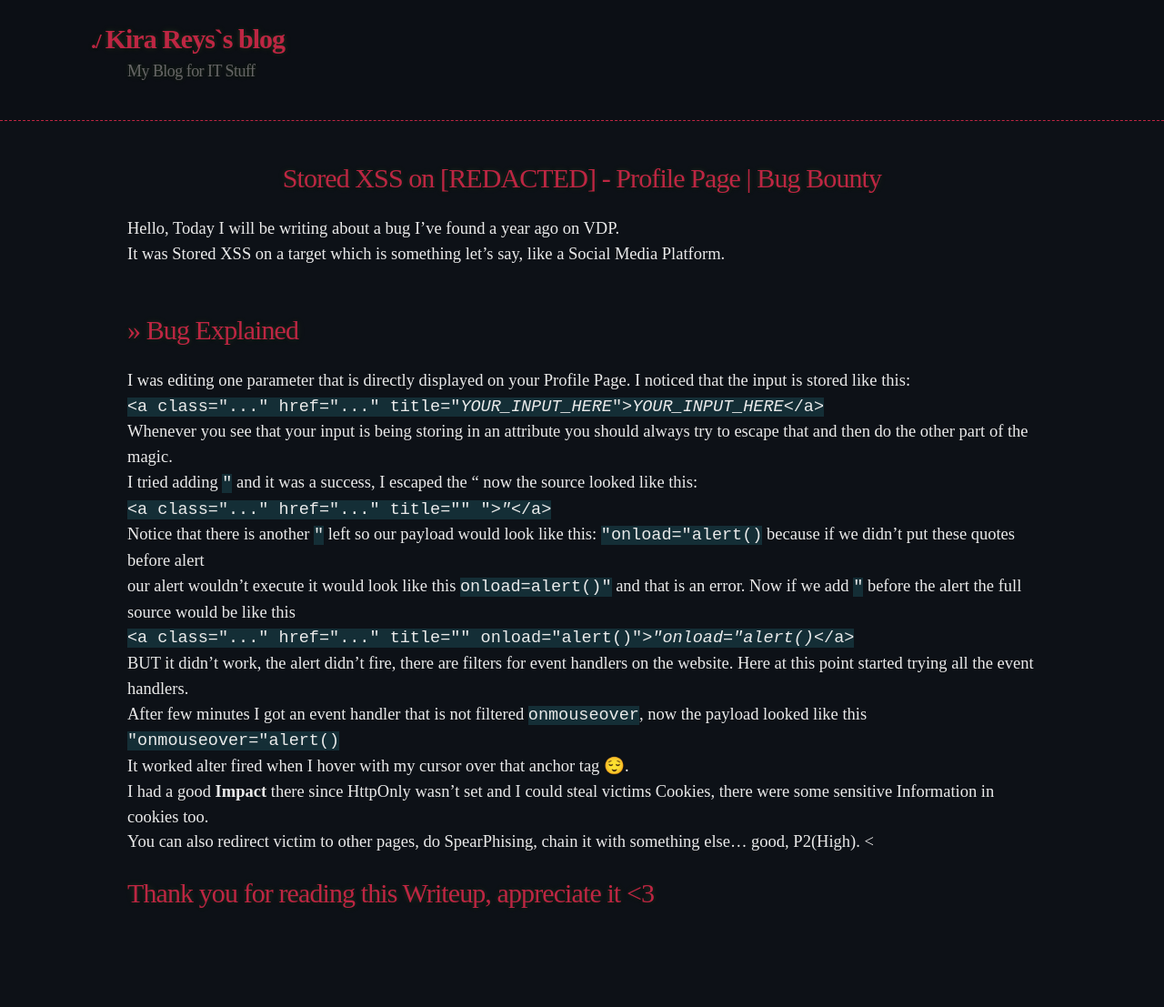
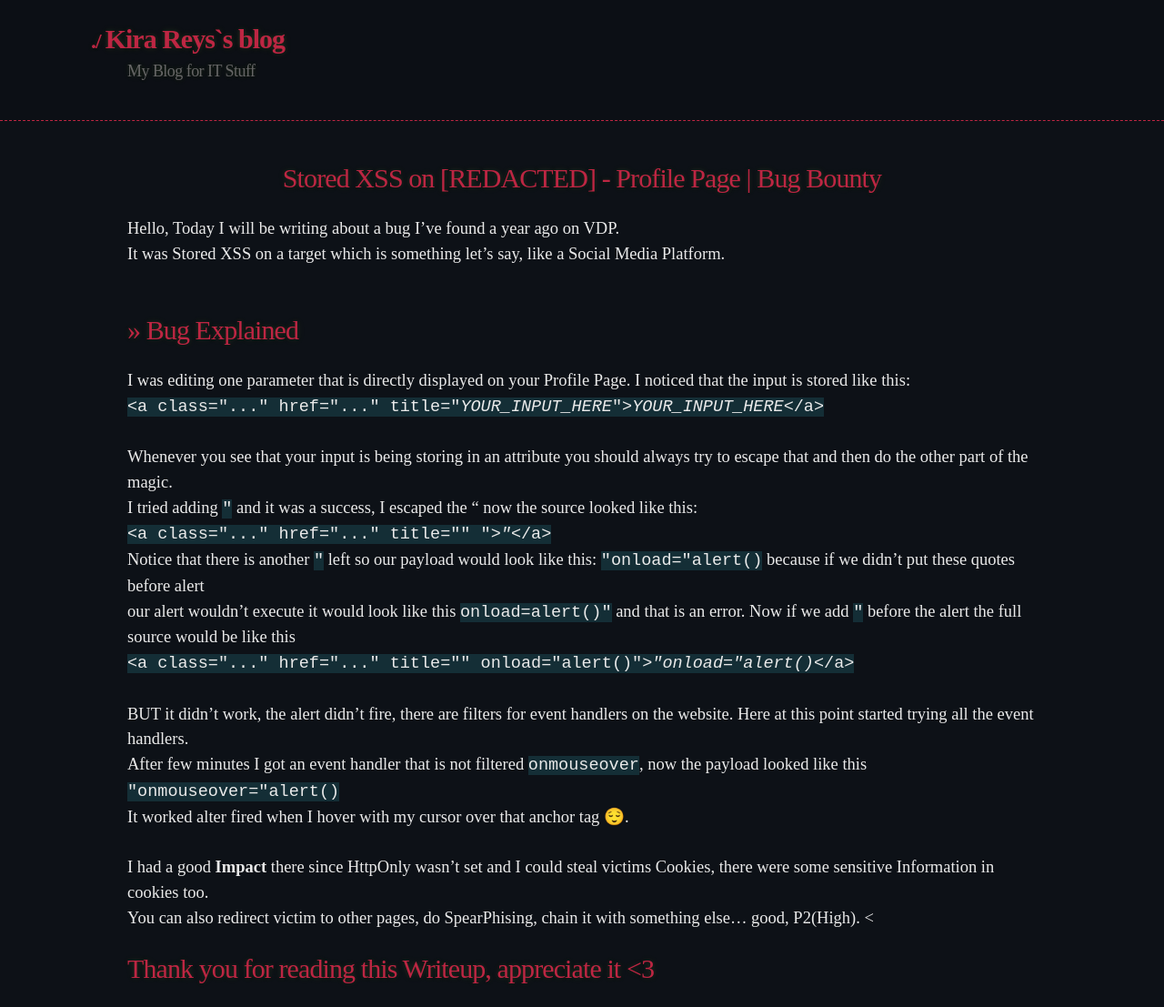
Before and after one commit to 20kilograma/blog, a Jekyll site: the page built from stored-xss-0.md, in a window 1280 px wide. Shown: the whole page at 91% size. Built offline with Jekyll 4.4.1, drawn with Linux system fonts in a browser that asks for light colours; some web fonts are replaced; our own code applies the rules of GitHub Pages for plain Markdown files; before the commit the page ends 1024 px from its top, so only the background shows below that.

Commit message:
Update stored-xss-0.md

```diff
--- a/stored-xss-0.md
+++ b/stored-xss-0.md
@@ -5,16 +5,16 @@ It was Stored XSS on a target which is something let's say, like a Social Media
 <br>
 # >> Bug Explained
 I was editing one parameter that is directly displayed on your Profile Page. I noticed that the input is stored like this: <br>
-<code>&lt;a class="..." href="..." title="<i>YOUR_INPUT_HERE</i>"&gt;<i>YOUR_INPUT_HERE</i>&lt;/a&gt;</code> <br>
+<code>&lt;a class="..." href="..." title="<i>YOUR_INPUT_HERE</i>"&gt;<i>YOUR_INPUT_HERE</i>&lt;/a&gt;</code> <br> <br>
 Whenever you see that your input is being storing in an attribute you should always try to escape that and then do the other part of the magic. <br>
 I tried adding <code>"</code> and it was a success, I escaped the " now the source looked like this: <br>
 <code>&lt;a class="..." href="..." title="" "&gt;<i>"</i>&lt;/a&gt;</code> <br>
 Notice that there is another <code>"</code> left so our payload would look like this: <code>"onload="alert()</code> because if we didn't put these quotes before alert <br>
 our alert wouldn't execute it would look like this <code>onload=alert()"</code> and that is an error. Now if we add <code>"</code> before the alert the full source would be like this <br>
-<code>&lt;a class="..." href="..." title="" onload="alert()"&gt;<i>"onload="alert()</i>&lt;/a&gt;</code> <br>
+<code>&lt;a class="..." href="..." title="" onload="alert()"&gt;<i>"onload="alert()</i>&lt;/a&gt;</code> <br><br>
 BUT it didn't work, the alert didn't fire, there are filters for event handlers on the website. Here at this point started trying all the event handlers. <br>
 After few minutes I got an event handler that is not filtered <code>onmouseover</code>, now the payload looked like this <code>"onmouseover="alert()</code> <br>
-It worked alter fired when I hover with my cursor over that anchor tag 😌. <br>
+It worked alter fired when I hover with my cursor over that anchor tag 😌. <br><br>
 I had a good <strong>Impact</strong> there since HttpOnly wasn't set and I could steal victims Cookies, there were some sensitive Information in cookies too. <br>
 You can also redirect victim to other pages, do SpearPhising, chain it with something else... good, P2(High). <
 
```
